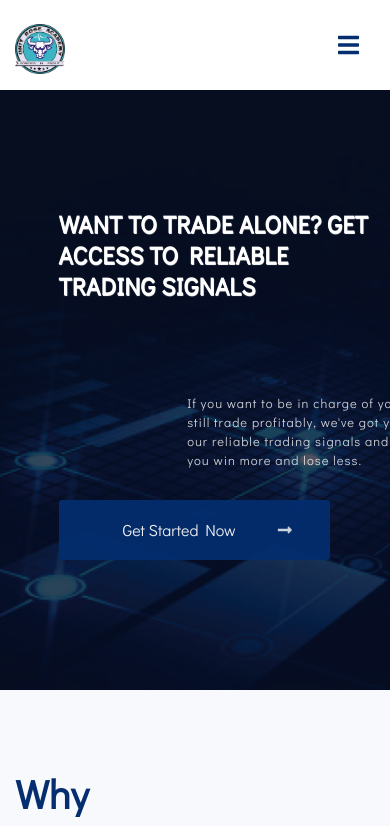
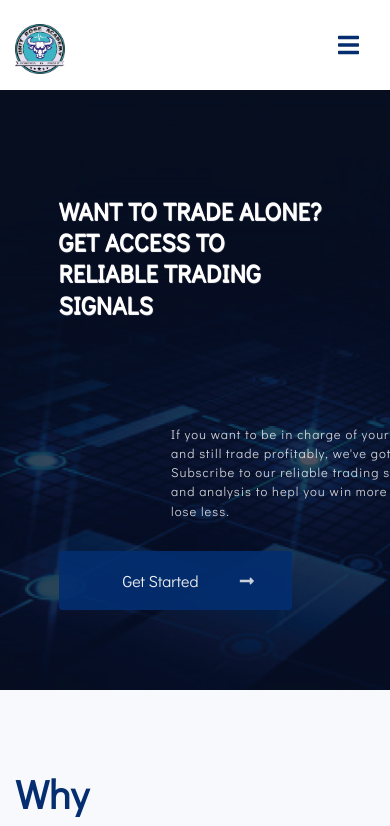
Before and after one commit to Achilles45/forexplatform, a Vue app: page / in a window 390 px wide. Shown: the top 826 px of the page. Built offline with nearby package versions, Linux system fonts and the light colour scheme.

Commit message:
More fixes

```diff
--- a/src/components/Banner.vue
+++ b/src/components/Banner.vue
@@ -19,7 +19,7 @@
             <p
               class="animated slideInRight animate3d"
             >If you want to be in charge of your money and still trade profitably, we've got you. Subscribe to our reliable trading signals and analysis to hepl you win more and lose less.</p>
-            <router-link to="/contact" class="carousel-btn animated zoomIn animate3d">Get Started Now<i class="fa fa-long-arrow-alt-right"></i></router-link>
+            <router-link to="/contact" class="carousel-btn animated zoomIn animate3d">Get Started<i class="fa fa-long-arrow-alt-right"></i></router-link>
           </div>
         </div>
         <div class="carousel-item">
@@ -32,7 +32,7 @@
             <p
               class="animated slideInDown animate3d"
             >We provide you with quality and focused guide and software to help you get started and become profitable as quickly as possible.</p>
-            <router-link to="/products" class="carousel-btn animated zoomIn animate3d">Join Forex School<i class="fa fa-long-arrow-alt-right"></i></router-link>
+            <router-link to="/products" class="carousel-btn animated zoomIn animate3d">Get Started<i class="fa fa-long-arrow-alt-right"></i></router-link>
           </div>
         </div>
       </div>
@@ -151,9 +151,9 @@ export default {
     .carousel-caption {
       position: absolute;
       top: 25%;
-      width: 80%;
+      width: 70%;
       transform: translateX(-50%, -50%);
-      text-align: left;
+      // text-align: left;
       h2 {
         font-size: 1.5rem;
         padding-bottom: 2rem;
```
